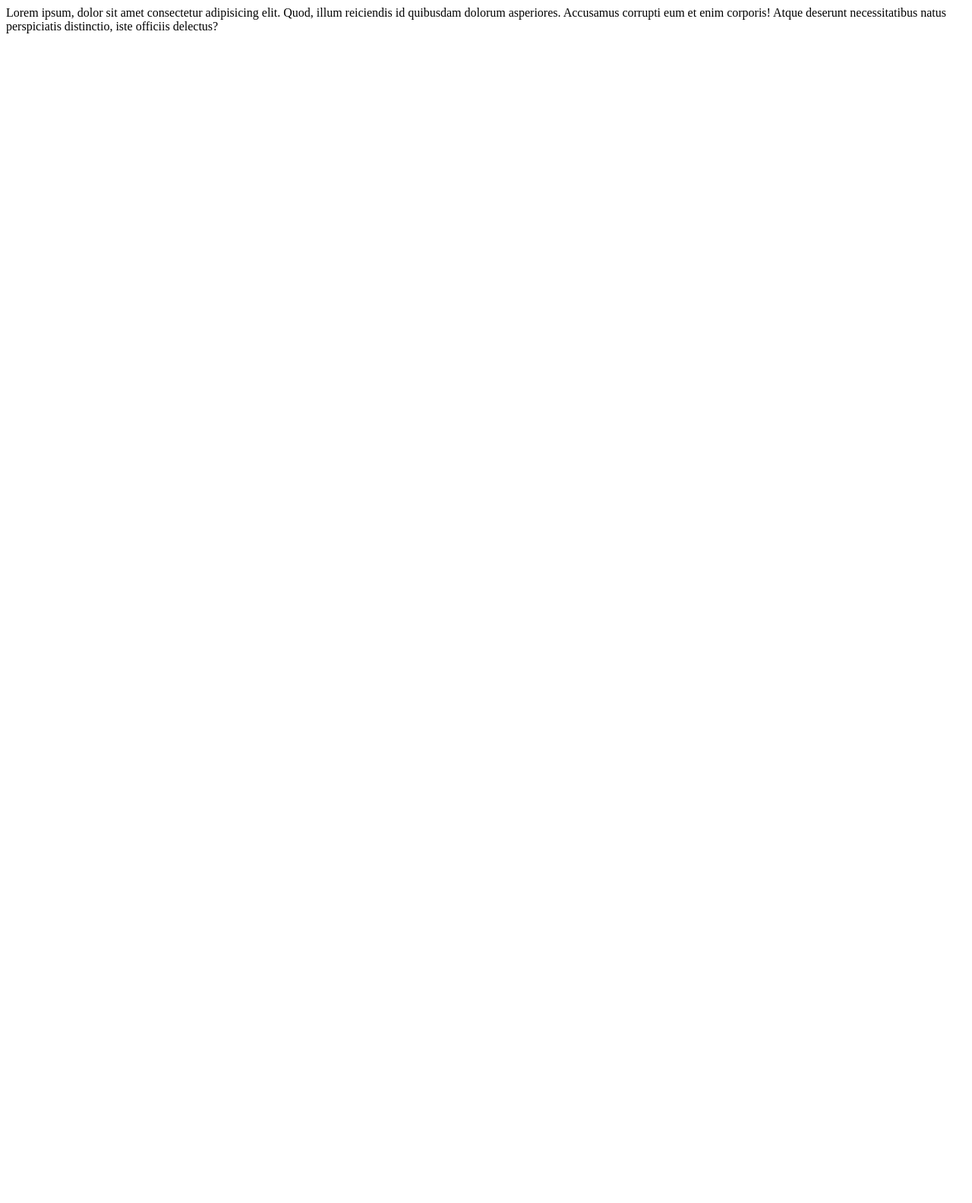
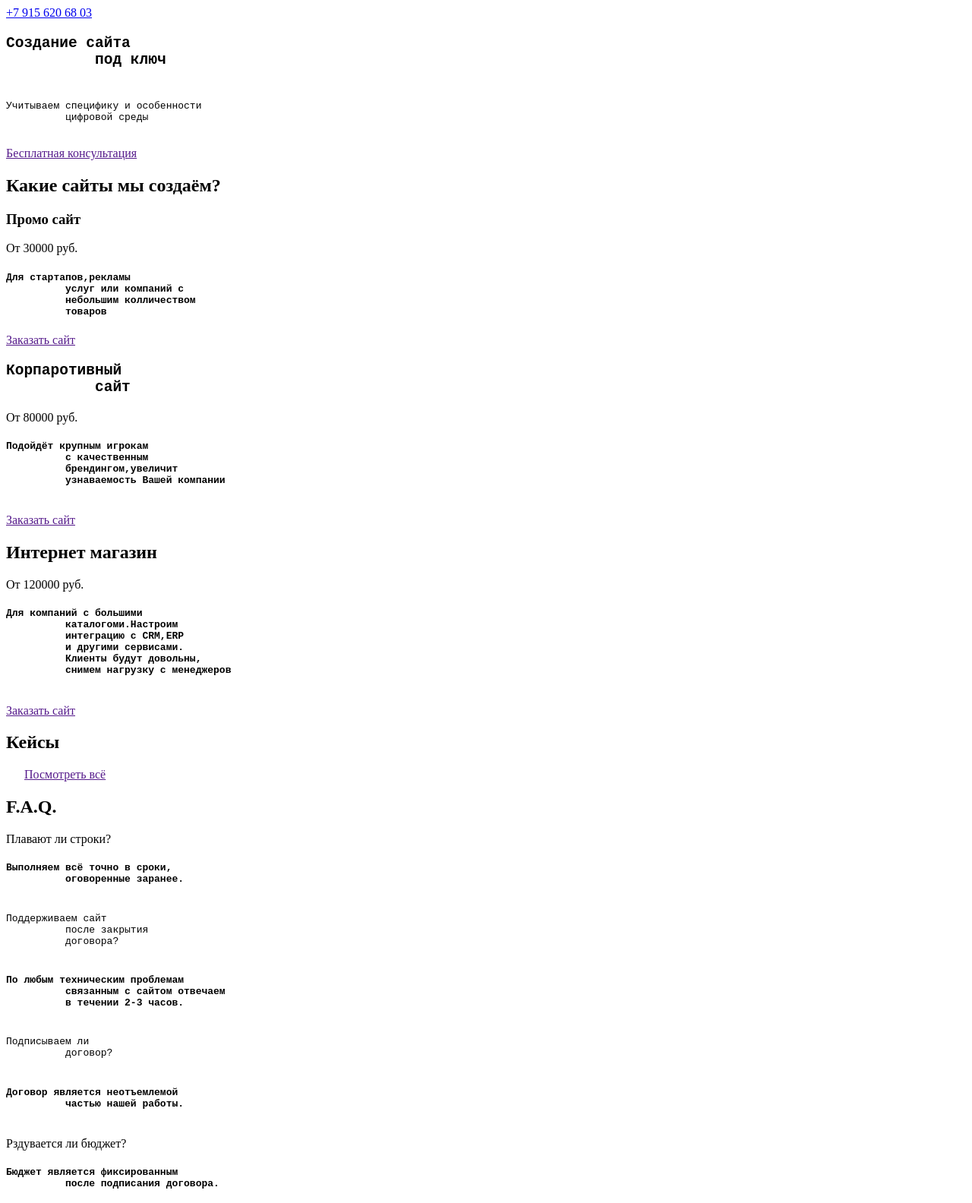
Before and after one commit to dremchee/test-markup-layout, a plain HTML site: page index.html in a window 1280 px wide. Shown: the top 1584 px of the page at 76% size. Before the commit the page ends 800 px from the top, so only its background shows below. Drawn offline with Linux system fonts and the light colour scheme.

Commit message:
Небольшое изменение

```diff
--- a/index.html
+++ b/index.html
@@ -6,11 +6,113 @@
     <title>Document</title>
   </head>
   <body>
-    <div>
-      Lorem ipsum, dolor sit amet consectetur adipisicing elit. Quod, illum
-      reiciendis id quibusdam dolorum asperiores. Accusamus corrupti eum et enim
-      corporis! Atque deserunt necessitatibus natus perspiciatis distinctio,
-      iste officiis delectus?
-    </div>
+    <header>
+      <div class="container">
+        <a class="header-phone" href="tel:+7 915 620 68 03">+7 915 620 68 03</a>
+      </div>
+      <section>
+        <h1><pre>Создание сайта
+          под ключ
+        </pre></h1>
+        <p><pre>Учитываем специфику и особенности
+          цифровой среды
+        </pre></p>
+      </section>
+      <section>
+        <a class="" href="">Бесплатная консультация</a>
+      </section>
+      <section>
+        <h2>Какие сайты мы создаём?</h2>
+      </section>
+      <section>
+        <p><h3>Промо сайт</h3>
+        <p>От 30000 руб.</p>
+        <h4><pre>Для стартапов,рекламы
+          услуг или компаний с
+          небольшим колличеством
+          товаров</pre></h4></p>
+          <a class="" href="">Заказать сайт</a>
+      </section>
+      <section>
+        <p><h2><pre>Корпаротивный
+          сайт</pre>
+        </h2></p>
+        <p>От 80000 руб.</p>
+        <p><h4><pre>Подойдёт крупным игрокам
+          с качественным
+          брендингом,увеличит
+          узнаваемость Вашей компании
+          </pre>
+        </h4></p>
+        <a class="" href="">Заказать сайт</a>
+      </section>
+      <section>
+        <p><h2>Интернет магазин</h2></p>
+        <p>От 120000 руб.</p>
+        <p><h4><pre>Для компаний с большими
+          каталогоми.Настроим
+          интеграцию с CRM,ERP
+          и другими сервисами.
+          Клиенты будут довольны,
+          снимем нагрузку с менеджеров
+        </pre></h4></p>
+        <a class="" href="">Заказать сайт</a>
+      </section>
+      <section>
+        <p><h2>Кейсы</h2></p>
+        <img src="" width="" height="">
+        <img src="" width="" height="">
+        <img src="" width="" height="">
+        <img src="" width="" height="">
+        <img src="" width="" height="">
+        <img src="" width="" height="">
+        <a class="" href="">Посмотреть всё</a>
+      </section>
+      <section>
+        <p><h2>F.A.Q.</h2></p>
+        <p>Плавают ли строки?</p>
+        <p><h4><pre>Выполняем всё точно в сроки,
+          оговоренные заранее.
+        </pre></h4></p>
+        <p><pre>Поддерживаем сайт
+          после закрытия
+          договора?
+        </pre></p>
+        <p><h4><pre>По любым техническим проблемам
+          связанным с сайтом отвечаем
+          в течении 2-3 часов.
+        </pre></h4></p>
+        <p><pre>Подписываем ли
+          договор?
+        </pre></p>
+        <p><h4><pre>Договор является неотъемлемой
+          частью нашей работы.
+        </pre></h4></p>
+        <p>Рздувается ли бюджет?</p>
+        <p><h4><pre>Бюджет является фиксированным
+          после подписания договора.
+        </pre></h4></p>
+      </section>
+      <section>
+        <p><h2><pre>Хотите работать с нами?
+          Заполните форму
+        </pre></h2></p>
+        <p>Email: <input type="email" name="login"></p>
+        <p>Пароль: <input type="password" name="pass"></p>
+        <p><a class="" href="">Отправить заявку</a></p>
+      </section>
+    </header>
+    <footer>
+      <p><h3>Свяжитесь с нами</h3></p>
+      <p><h6>email</h6></p>
+      <p><h2>HI@GUZANOV.STUDIO</h2></p>
+      <p><h6>телефон</h6></p>
+      <p><h2>+7 915 620 58 03</h2></p>
+      <p><h6><pre>Мы за живое общение и всегда рады втретить
+        вас в нашем офисе по адресу <a>улица Каширина
+          1А оф.11
+        </a>
+      </pre></h6></p>
+    </footer>
   </body>
 </html>
```
